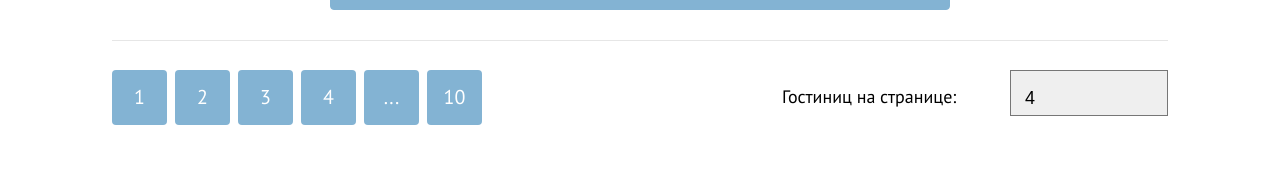
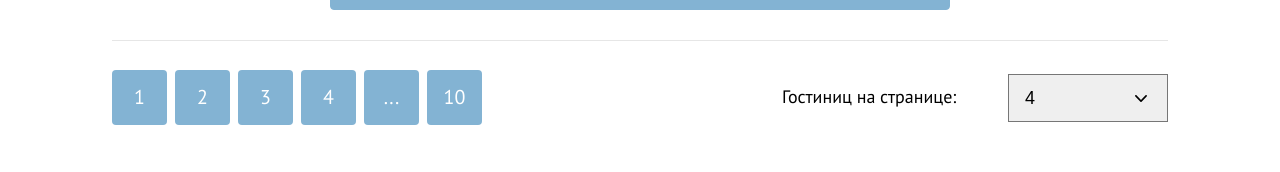
Before and after one commit to htmlacademy-htmlcss/1894533-sedona-33, a plain HTML site: page catalog.html in a window 1280 px wide. Shown: the part 1618-1790 px from the top of the page. Drawn offline with Linux system fonts and the light colour scheme.

Commit message:
Декоративные элементы на внутренней странице

```diff
--- a/styles/styles.css
+++ b/styles/styles.css
@@ -992,6 +992,9 @@ body {
     line-height: 23px;
     color: #000000;
     background: #FFFFFF;
+    background-image: url("../images/select-arrow.svg");
+    background-repeat: no-repeat;
+    background-position: right 16px center;
     width: 288px;
     height: 48px;
     padding-left: 19px;
@@ -1256,15 +1259,19 @@ body {
     line-height: 23px;
     color:#000000;
     margin: 0;
-    margin-right: 28px;
+    margin-right: 26px;
     padding-top: 15px;
     width: 200px;
 }
 .select-control-amount {
     font-size: 18px;
-    width: 158px;
-    height: 46px;
-    padding: 10px 10px 0 14px;
+    width: 160px;
+    height: 48px;
+    background-image: url("../images/select-arrow.svg");
+    background-repeat: no-repeat;
+    background-position: right 20px center;
+    padding: 0 30px 0 16px;
+    margin-top: 4px;
     appearance: none;
 }
 
```
Also changed, not shown: images/select-arrow.svg (added).
